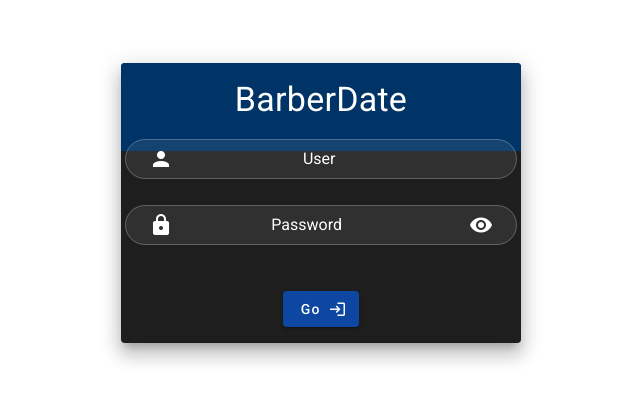
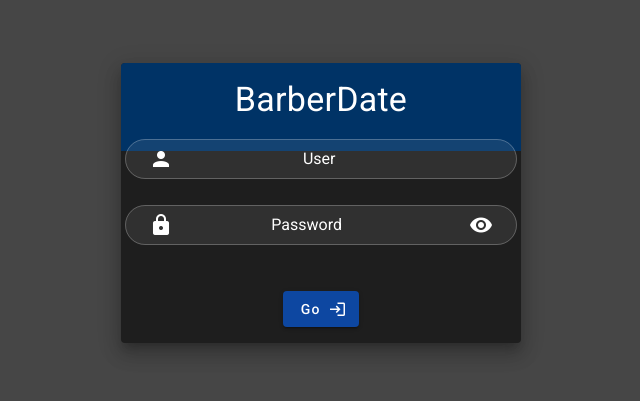
Before and after one commit to CarlosJSs/BarberDate, a Nuxt app in the folder frontend/: page / in a window 1280 px wide. Shown: the part 197-598 px from the top of the page, without its empty margins (319-959 px from the left). Built offline with nearby package versions, Linux system fonts and the light colour scheme; no server answers.

Commit message:
Color del fondo

```diff
--- a/frontend/pages/index.vue
+++ b/frontend/pages/index.vue
@@ -1,5 +1,5 @@
 <template>
-  <v-row justify="center" align="center">
+  <v-row justify="center" align="center" class="index-background">
     <loginUser />
   </v-row>
 </template>
@@ -13,9 +13,14 @@ export default {
     loginUser
   },
   layout: 'login',
-  middleware: 'detect-push',
-  mounted () {
-
-  }
+  middleware: 'detect-push'
 }
 </script>
+
+<style scoped>
+.index-background {
+  background-color: #464646;
+  width: 100vw;
+  height: 100vh;
+}
+</style>
```
